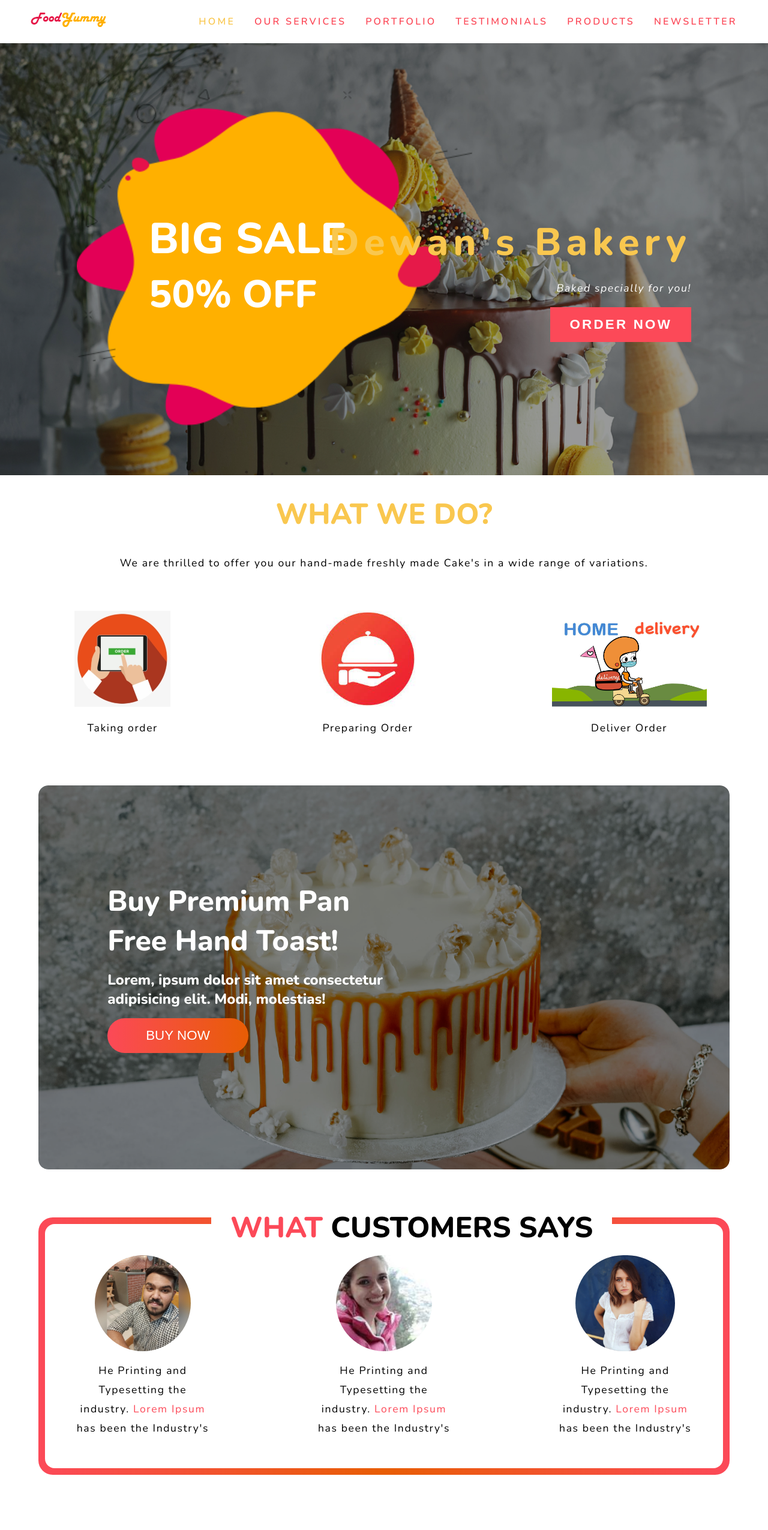
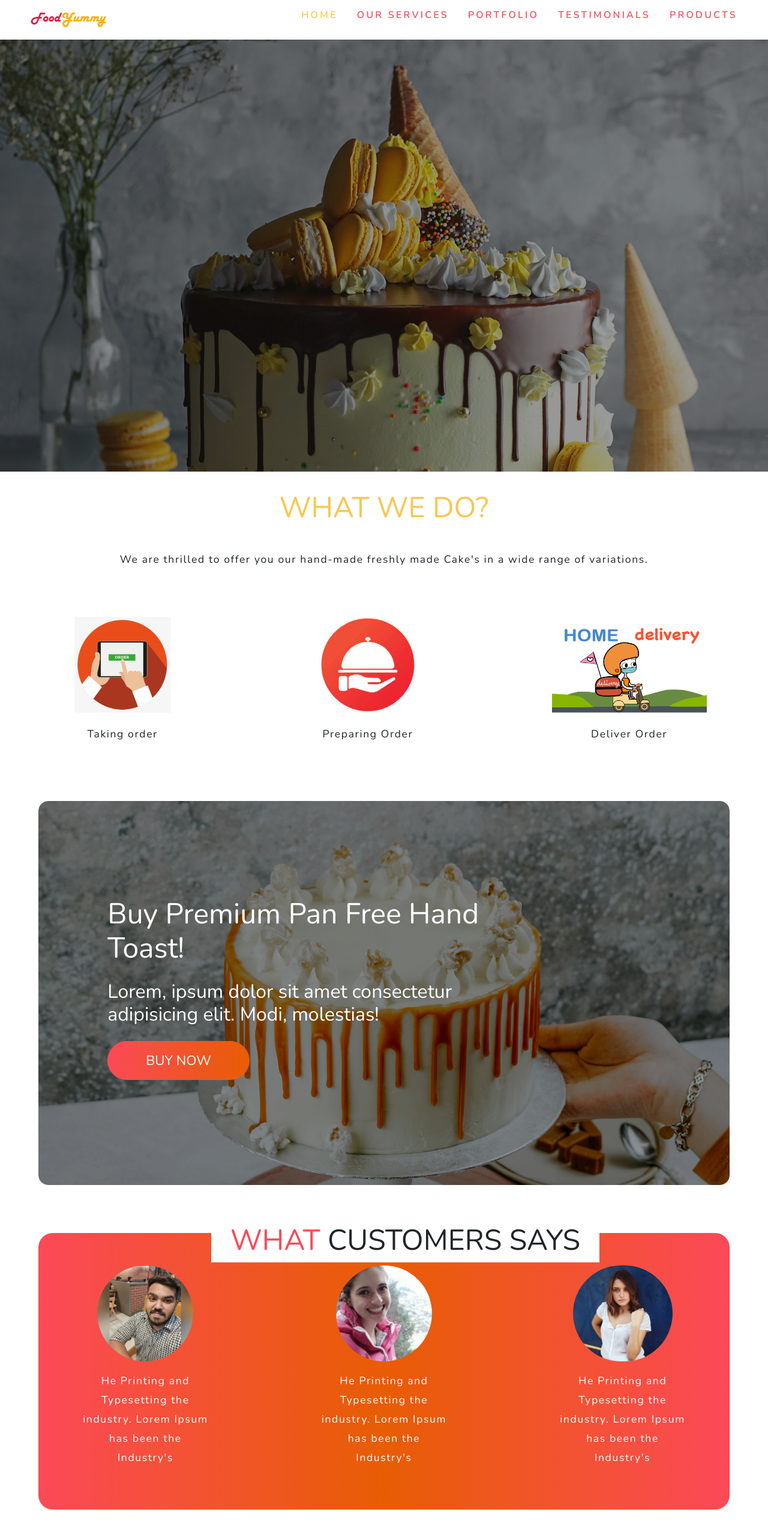
Before and after one commit to SumanDas3001/BongDessertFrontend, a React (Create React App) app: page / in a window 1280 px wide. Shown: the top 2550 px of the page at 60% size. Built offline with nearby package versions, Linux system fonts and the light colour scheme.

Commit message:
adding boostrap css and js cdn

```diff
--- a/public/index.html
+++ b/public/index.html
@@ -10,34 +10,15 @@
       content="Web site created using create-react-app"
     />
     <link rel="apple-touch-icon" href="%PUBLIC_URL%/logo192.png" />
-    <!--
-      manifest.json provides metadata used when your web app is installed on a
-      user's mobile device or desktop. See https://developers.google.com/web/fundamentals/web-app-manifest/
-    -->
     <link rel="manifest" href="%PUBLIC_URL%/manifest.json" />
-    <!--
-      Notice the use of %PUBLIC_URL% in the tags above.
-      It will be replaced with the URL of the `public` folder during the build.
-      Only files inside the `public` folder can be referenced from the HTML.
-
-      Unlike "/favicon.ico" or "favicon.ico", "%PUBLIC_URL%/favicon.ico" will
-      work correctly both with client-side routing and a non-root public URL.
-      Learn how to configure a non-root public URL by running `npm run build`.
-    -->
+    <!-- Bootstrap CSS -->
+    <link href="https://cdn.jsdelivr.net/npm/bootstrap@5.1.0/dist/css/bootstrap.min.css" rel="stylesheet" integrity="sha384-KyZXEAg3QhqLMpG8r+8fhAXLRk2vvoC2f3B09zVXn8CA5QIVfZOJ3BCsw2P0p/We" crossorigin="anonymous">
     <title>React App</title>
   </head>
   <body>
     <noscript>You need to enable JavaScript to run this app.</noscript>
     <div id="root"></div>
-    <!--
-      This HTML file is a template.
-      If you open it directly in the browser, you will see an empty page.
+    <script src="https://cdn.jsdelivr.net/npm/bootstrap@5.1.0/dist/js/bootstrap.bundle.min.js" integrity="sha384-U1DAWAznBHeqEIlVSCgzq+c9gqGAJn5c/t99JyeKa9xxaYpSvHU5awsuZVVFIhvj" crossorigin="anonymous"></script>
 
-      You can add webfonts, meta tags, or analytics to this file.
-      The build step will place the bundled scripts into the <body> tag.
-
-      To begin the development, run `npm start` or `yarn start`.
-      To create a production bundle, use `npm run build` or `yarn build`.
-    -->
   </body>
 </html>
--- a/src/App.js
+++ b/src/App.js
@@ -2,7 +2,7 @@ import React, { useEffect } from "react";
 import Footer from "./components/Footer";
 import Hero from "./components/Hero";
 import Navbar from "./components/Navbar";
-import Newsletter from "./components/Newsletter";
+// import Newsletter from "./components/Newsletter";
 import Portfolio from "./components/Portfolio";
 import Products from "./components/Products";
 import ScrollToTop from "./components/ScrollToTop";
@@ -43,7 +43,7 @@ export default function App() {
       <Portfolio />
       <Testimonials />
       <Products />
-      <Newsletter />
+      {/* <Newsletter /> */}
       <Footer />
     </>
   );
--- a/src/components/Footer.jsx
+++ b/src/components/Footer.jsx
@@ -2,9 +2,9 @@ import React from "react";
 import styled from "styled-components";
 import logo from "../assets/FoodYummy.png";
 import { AiFillInstagram } from "react-icons/ai";
-import { BsTwitter } from "react-icons/bs";
+// import { BsTwitter } from "react-icons/bs";
 import { FaFacebookF } from "react-icons/fa";
-import { GrLinkedinOption } from "react-icons/gr";
+// import { GrLinkedinOption } from "react-icons/gr";
 export default function Footer() {
   return (
     <div className="footer">
@@ -22,12 +22,12 @@ export default function Footer() {
             <li>
               <FaFacebookF />
             </li>
-            <li>
+            {/* <li>
               <GrLinkedinOption />
             </li>
             <li>
               <BsTwitter />
-            </li>
+            </li> */}
           </ul>
         </div>
         <div className="about container">
@@ -50,9 +50,16 @@ export default function Footer() {
           <p>412 Street, Ground Floor, India</p>
         </div>
       </Section>
+      {/* <iframe
+        style={{ border: "2", width: "100%", height: "350px" }}
+        src="https://www.google.com/maps/embed?pb=!1m14!1m8!1m3!1d12097.433213460943!2d-74.0062269!3d40.7101282!3m2!1i1024!2i768!4f13.1!3m3!1m2!1s0x0%3A0xb89d1fe6bc499443!2sDowntown+Conference+Center!5e0!3m2!1smk!2sbg!4v1539943755621"
+        frameborder="0"
+        allowfullscreen
+        title="location map">
+      </iframe> */}
       <LowerFooter className="lower__footer">
         <h2>
-          Copyright &copy; 2021 <span>Food Yummy</span>
+          Copyright &copy; 2022 <span>Dewan's Bakery</span>
         </h2>
       </LowerFooter>
     </div>
@@ -77,6 +84,7 @@ const Section = styled.footer`
     list-style-type: none;
     gap: 4vw;
     margin-top: 2vw;
+    padding-left: 0rem;
     li {
       padding: 0.8rem;
       border-radius: 2rem;
--- a/src/components/Hero.jsx
+++ b/src/components/Hero.jsx
@@ -1,7 +1,7 @@
 import React from "react";
 import styled from "styled-components";
 import hero from "../assets/hero.jpg";
-import heroDesign from "../assets/HeroDesign.png";
+// import heroDesign from "../assets/HeroDesign.png";
 export default function Hero() {
   return (
     <Section id="home">
@@ -9,7 +9,7 @@ export default function Hero() {
         <img src={hero} alt="Background" />
       </div>
       <div className="content">
-        <div className="sale">
+        {/* <div className="sale">
           <img src={heroDesign} alt="Hero Design" />
           <h1>
             BIG SALE
@@ -24,7 +24,7 @@ export default function Hero() {
           <a href="tel:+1-555-555-1212">
             <button>ORDER NOW</button>
           </a>
-        </div>
+        </div> */}
       </div>
     </Section>
   );
--- a/src/components/Navbar.jsx
+++ b/src/components/Navbar.jsx
@@ -43,9 +43,9 @@ export default function Navbar() {
           <li>
             <a href="#products">Products</a>
           </li>
-          <li>
+          {/* <li>
             <a href="#newsletter">Newsletter</a>
-          </li>
+          </li> */}
         </ul>
       </Nav>
       <ResponsiveNav state={navbarState} className={navbarState ? "show" : ""}>
@@ -79,11 +79,11 @@ export default function Navbar() {
               Products
             </a>
           </li>
-          <li>
+          {/* <li>
             <a href="#newsletter" onClick={() => setNavbarState(false)}>
               Newsletter
             </a>
-          </li>
+          </li> */}
         </ul>
       </ResponsiveNav>
     </>
--- a/src/components/Products.jsx
+++ b/src/components/Products.jsx
@@ -121,7 +121,7 @@ export default function Products() {
                 <h2>{product.name}</h2>
                 <h3>{product.price}</h3>
                 <p>He Printing and Typesetting the industry. Lorem Ipsum has</p>
-                <button>Buy Now</button>
+                {/* <button>Buy Now</button> */}
               </div>
             );
           })}
--- a/src/components/Testimonials.jsx
+++ b/src/components/Testimonials.jsx
@@ -18,7 +18,7 @@ export default function Testimonials() {
             <div className="image">
               <img src={avatar1} alt="avatar1" />
             </div>
-            <p>
+            <p className="text-white">
               He Printing and Typesetting the industry. <span>Lorem Ipsum</span>{" "}
               has been the Industry's
             </p>
@@ -27,7 +27,7 @@ export default function Testimonials() {
             <div className="image">
               <img src={avatar2} alt="avatar2" />
             </div>
-            <p>
+            <p className="text-white">
               He Printing and Typesetting the industry. <span>Lorem Ipsum</span>{" "}
               has been the Industry's
             </p>
@@ -36,7 +36,7 @@ export default function Testimonials() {
             <div className="image">
               <img src={avatar3} alt="avatar3" />
             </div>
-            <p>
+            <p className="text-white">
               He Printing and Typesetting the industry. <span>Lorem Ipsum</span>{" "}
               has been the Industry's
             </p>
@@ -54,10 +54,10 @@ const Section = styled.section`
   border-radius: 1.5rem;
   position: relative;
   .container {
-    margin: 0.5rem;
+    // margin: 0.5rem;
     padding-top: 1vw;
     padding-bottom: 4vw;
-    background-color: white;
+    // background-color: white;
     border-radius: 1rem;
     ${TitleStyles};
     .title {
@@ -85,7 +85,7 @@ const Section = styled.section`
           line-height: 2rem;
           letter-spacing: 0.1rem;
           span {
-            color: #fc4958;
+            color: #fff;
           }
         }
         ${imageZoomEffect};
```
